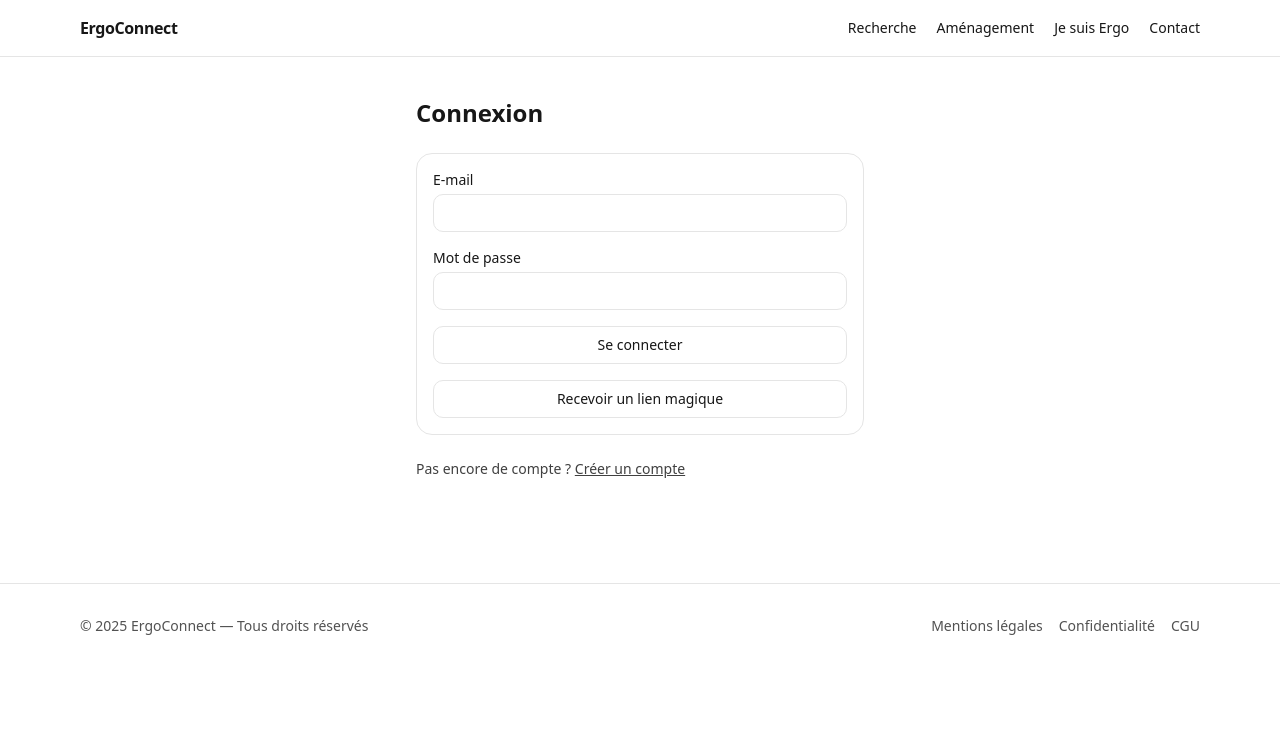
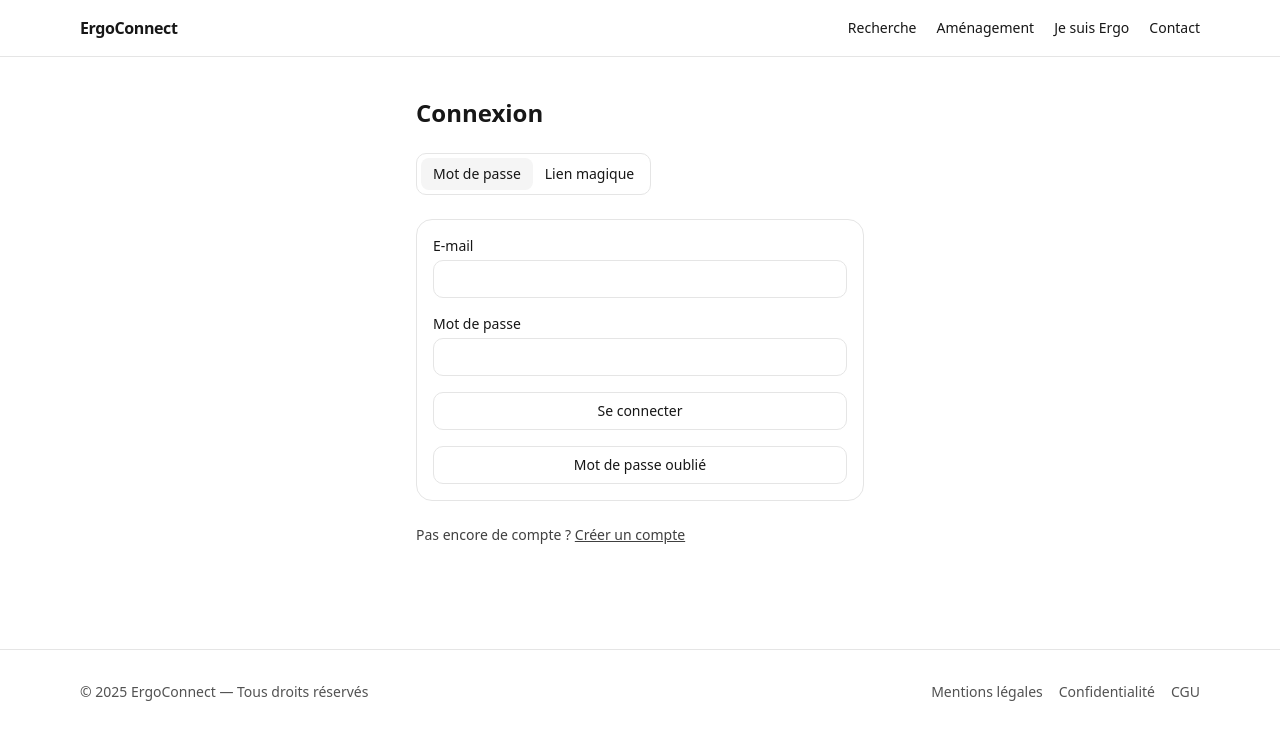
Before and after one commit to Reeduc-Actif/recherche-ergo, a Next.js app: page /pro/connexion in a window 1280 px wide. Shown: the top 740 px of the page. Built offline with nearby package versions, Linux system fonts and the light colour scheme; no server answers.

Commit message:
feat: enhance authentication flow with improved session handling and UI updates

```diff
--- a/src/app/auth/callback/route.ts
+++ b/src/app/auth/callback/route.ts
@@ -1,16 +1,20 @@
-// src/app/auth/callback/route.ts
 import { NextResponse } from 'next/server'
 import { createServerClient, type CookieOptions } from '@supabase/ssr'
 
 export const dynamic = 'force-dynamic'
 
-export async function POST(req: Request) {
-    const url = process.env.NEXT_PUBLIC_SUPABASE_URL!
-    const key = process.env.NEXT_PUBLIC_SUPABASE_ANON_KEY!
+// --- GET: utilisé par les liens magiques / reset password
+export async function GET(req: Request) {
+    const requestUrl = new URL(req.url)
+    const next = requestUrl.searchParams.get('next') || '/pro/mon-profil'
+    const code = requestUrl.searchParams.get('code')
 
-    const res = NextResponse.json({ ok: true })
+    const res = NextResponse.redirect(new URL(next, requestUrl.origin))
 
-    const supabase = createServerClient(url, key, {
+    const supabase = createServerClient(
+        process.env.NEXT_PUBLIC_SUPABASE_URL!,
+        process.env.NEXT_PUBLIC_SUPABASE_ANON_KEY!,
+        {
             cookies: {
                 get(name: string) {
                     const cookie = req.headers.get('cookie') ?? ''
@@ -24,16 +28,54 @@ export async function POST(req: Request) {
                     res.cookies.set(name, '', { ...options, maxAge: 0 })
                 },
             },
+        },
+    )
+
+    // Si un "code" est présent, on l’échange contre une session et on pose les cookies
+    if (code) {
+        await supabase.auth.exchangeCodeForSession(code)
+    }
+
+    return res
+}
+
+// --- POST: utilisé après login par mot de passe pour synchroniser la session côté serveur
+type CallbackEvent = 'SIGNED_IN' | 'TOKEN_REFRESHED' | 'SIGNED_OUT'
+type SessionTokens = { access_token?: string; refresh_token?: string }
+type CallbackBody = { event?: CallbackEvent; session?: SessionTokens | null }
+
+export async function POST(req: Request) {
+    const res = NextResponse.json({ ok: true })
+
+    const supabase = createServerClient(
+        process.env.NEXT_PUBLIC_SUPABASE_URL!,
+        process.env.NEXT_PUBLIC_SUPABASE_ANON_KEY!,
+        {
+            cookies: {
+                get(name: string) {
+                    const cookie = req.headers.get('cookie') ?? ''
+                    const m = cookie.match(new RegExp(`${name}=([^;]+)`))
+                    return m?.[1]
+                },
+                set(name: string, value: string, options: CookieOptions) {
+                    res.cookies.set(name, value, options)
+                },
+                remove(name: string, options: CookieOptions) {
+                    res.cookies.set(name, '', { ...options, maxAge: 0 })
+                },
+            },
+        },
+    )
+
+    const payload = (await req.json().catch(() => null)) as CallbackBody | null
+    const event = payload?.event
+
+    if ((event === 'SIGNED_IN' || event === 'TOKEN_REFRESHED')
+        && payload?.session?.access_token && payload.session.refresh_token) {
+        await supabase.auth.setSession({
+            access_token: payload.session.access_token,
+            refresh_token: payload.session.refresh_token,
         })
-
-    // on attend { event, session } depuis le client
-    const payload = await req.json().catch(() => null) as { event?: string; session?: any } | null
-    const event = payload?.event
-    const session = payload?.session
-
-    if (event === 'SIGNED_IN' || event === 'TOKEN_REFRESHED') {
-        // écrit les cookies sb-* sur la réponse
-        await supabase.auth.setSession(session)
     } else if (event === 'SIGNED_OUT') {
         await supabase.auth.signOut()
     }
--- a/src/app/ergo/[slug]/page.tsx
+++ b/src/app/ergo/[slug]/page.tsx
@@ -184,18 +184,18 @@ export default async function ErgoPage({ params }: { params: Promise<Params> })
             )}
 
             {/* Langues parlées */}
-            {languages.length > 0 && (
+            {languages?.length ? (
                 <div>
                     <h2 className="mb-1 text-lg font-medium">Langues</h2>
                     <div className="flex flex-wrap gap-2">
-                        {languages.map((label) => (
-                            <span key={label} className="rounded-full border px-2 py-0.5 text-sm">
-                                {label}
+                        {languages.map((code, i) => (
+                            <span key={`${code}-${i}`} className="rounded-full border px-2 py-0.5 text-sm">
+                                {mapLang(code)}
                             </span>
                         ))}
                     </div>
                 </div>
-            )}
+            ) : null}
 
             {/* Localisations + modes */}
             {locs && locs.length > 0 && (
@@ -233,21 +233,6 @@ function slugToLabelFallback(slug: string) {
         .join(' ')
 }
 
-function mapLang(code: string): string | null {
-    // codes attendus: 'fr','nl','de','en'
-    const m: Record<string, string> = {
-        fr: 'Français',
-        nl: 'Néerlandais',
-        de: 'Allemand',
-        en: 'Anglais',
-        FR: 'Français',
-        NL: 'Néerlandais',
-        DE: 'Allemand',
-        EN: 'Anglais',
-    }
-    return m[code] ?? null
-}
-
 function modeLabel(m: string) {
     if (m === 'cabinet') return 'Au cabinet'
     if (m === 'domicile') return 'À domicile'
--- a/src/app/pro/connexion/page.tsx
+++ b/src/app/pro/connexion/page.tsx
@@ -1,32 +1,39 @@
-// src/app/pro/connexion/page.tsx
 'use client'
 
 import { useState } from 'react'
+import Link from 'next/link'
 import { useRouter } from 'next/navigation'
-import Link from 'next/link'
 import { supabaseBrowser } from '@/lib/supabase-browser'
+
+type Tab = 'password' | 'magic'
 
 export default function ProLoginPage() {
     const sb = supabaseBrowser()
+    const router = useRouter()
+
+    const [tab, setTab] = useState<Tab>('password')
 
     const [email, setEmail] = useState('')
     const [password, setPassword] = useState('')
-    const [loading, setLoading] = useState(false)
+
+    const [loadingPwd, setLoadingPwd] = useState(false)
+    const [loadingMagic, setLoadingMagic] = useState(false)
+
     const [err, setErr] = useState<string | null>(null)
     const [ok, setOk] = useState<string | null>(null)
 
-    const onSubmit = async (e: React.FormEvent) => {
+    // --- Connexion par mot de passe
+    const onSubmitPassword = async (e: React.FormEvent) => {
         e.preventDefault()
         setErr(null); setOk(null)
         if (!email || !password) { setErr('E-mail et mot de passe requis.'); return }
-        setLoading(true)
+        setLoadingPwd(true)
         try {
             const { error } = await sb.auth.signInWithPassword({ email, password })
-            if (error) { setErr(error.message); return }
+            if (error) throw error
 
-            // 1) Récupère la session côté client
+            // Sync cookies côté serveur (indispensable pour pages SSR)
             const { data: sess } = await sb.auth.getSession()
-            // 2) Pousse-la explicitement au serveur (cookies SSR)
             await fetch('/auth/callback', {
                 method: 'POST',
                 headers: { 'Content-Type': 'application/json' },
@@ -34,32 +41,52 @@ export default function ProLoginPage() {
                 body: JSON.stringify({ event: 'SIGNED_IN', session: sess.session }),
             })
 
-            // 3) Puis navigue (le serveur te reconnaîtra cette fois)
-            window.location.assign('/pro/mon-profil')
-        } catch (e) {
-            setErr(e instanceof Error ? e.message : 'Erreur inconnue.')
+            router.replace('/pro/mon-profil')
+        } catch (e: unknown) {
+            setErr((e as { message?: string })?.message ?? 'Connexion impossible.')
         } finally {
-            setLoading(false)
+            setLoadingPwd(false)
         }
     }
 
-
+    // --- Lien magique
     const sendMagicLink = async () => {
         setErr(null); setOk(null)
         if (!email) { setErr('Saisissez votre e-mail.'); return }
-        setLoading(true)
+        setLoadingMagic(true)
         try {
             const origin = window.location.origin
+            // Redirige d’abord vers /auth/callback (GET) qui va "échanger" le code et poser les cookies,
+            // puis /pro/mon-profil.
             const { error } = await sb.auth.signInWithOtp({
                 email,
-                options: { emailRedirectTo: `${origin}/pro/mon-profil` },
+                options: { emailRedirectTo: `${origin}/auth/callback?next=/pro/mon-profil` },
             })
-            if (error) setErr(error.message)
-            else setOk('Lien envoyé ! Vérifiez votre boîte mail.')
+            if (error) throw error
+            setOk('Lien envoyé ! Vérifiez votre boîte mail.')
         } catch (e: unknown) {
-            setErr(e instanceof Error ? e.message : 'Erreur inconnue.')
+            setErr((e as { message?: string })?.message ?? 'Envoi du lien impossible.')
         } finally {
-            setLoading(false)
+            setLoadingMagic(false)
+        }
+    }
+
+    // --- Mot de passe oublié
+    const sendReset = async () => {
+        setErr(null); setOk(null)
+        if (!email) { setErr('Saisissez votre e-mail.'); return }
+        setLoadingMagic(true)
+        try {
+            const origin = window.location.origin
+            const { error } = await sb.auth.resetPasswordForEmail(email, {
+                redirectTo: `${origin}/auth/callback?next=/pro/mon-profil`,
+            })
+            if (error) throw error
+            setOk('E-mail de réinitialisation envoyé.')
+        } catch (e: unknown) {
+            setErr((e as { message?: string })?.message ?? 'Impossible d’envoyer l’e-mail.')
+        } finally {
+            setLoadingMagic(false)
         }
     }
 
@@ -67,7 +94,26 @@ export default function ProLoginPage() {
         <main className="mx-auto max-w-md space-y-6">
             <h1 className="text-2xl font-semibold">Connexion</h1>
 
-            <form onSubmit={onSubmit} className="space-y-4 rounded-2xl border p-4">
+            {/* Onglets */}
+            <div className="inline-flex rounded-lg border p-1 text-sm">
+                <button
+                    className={`rounded-md px-3 py-1.5 ${tab === 'password' ? 'bg-neutral-100 font-medium' : ''}`}
+                    onClick={() => { setTab('password'); setErr(null); setOk(null) }}
+                    type="button"
+                >
+                    Mot de passe
+                </button>
+                <button
+                    className={`rounded-md px-3 py-1.5 ${tab === 'magic' ? 'bg-neutral-100 font-medium' : ''}`}
+                    onClick={() => { setTab('magic'); setErr(null); setOk(null) }}
+                    type="button"
+                >
+                    Lien magique
+                </button>
+            </div>
+
+            {/* Formulaire commun */}
+            <div className="space-y-4 rounded-2xl border p-4">
                 <div>
                     <label className="mb-1 block text-sm">E-mail</label>
                     <input
@@ -79,6 +125,9 @@ export default function ProLoginPage() {
                         required
                     />
                 </div>
+
+                {tab === 'password' ? (
+                    <form onSubmit={onSubmitPassword} className="space-y-4">
                         <div>
                             <label className="mb-1 block text-sm">Mot de passe</label>
                             <input
@@ -91,17 +140,25 @@ export default function ProLoginPage() {
                             />
                         </div>
 
-                <button type="submit" className="btn w-full" disabled={loading}>
-                    {loading ? 'Connexion…' : 'Se connecter'}
+                        <button type="submit" className="btn w-full" disabled={loadingPwd}>
+                            {loadingPwd ? 'Connexion…' : 'Se connecter'}
                         </button>
 
-                <button type="button" className="btn w-full" onClick={sendMagicLink} disabled={loading}>
-                    {loading ? 'Envoi…' : 'Recevoir un lien magique'}
+                        <button type="button" className="btn w-full" onClick={sendReset} disabled={loadingMagic}>
+                            {loadingMagic ? 'Envoi…' : 'Mot de passe oublié'}
                         </button>
+                    </form>
+                ) : (
+                    <div className="space-y-4">
+                        <button type="button" className="btn w-full" onClick={sendMagicLink} disabled={loadingMagic}>
+                            {loadingMagic ? 'Envoi…' : 'Recevoir un lien magique'}
+                        </button>
+                    </div>
+                )}
 
                 {ok && <p className="text-sm text-green-700">{ok}</p>}
                 {err && <p className="text-sm text-red-700">{err}</p>}
-            </form>
+            </div>
 
             <p className="text-sm text-neutral-700">
                 Pas encore de compte ?{' '}
```
Lines whose indentation alone changed are shown as unchanged.
